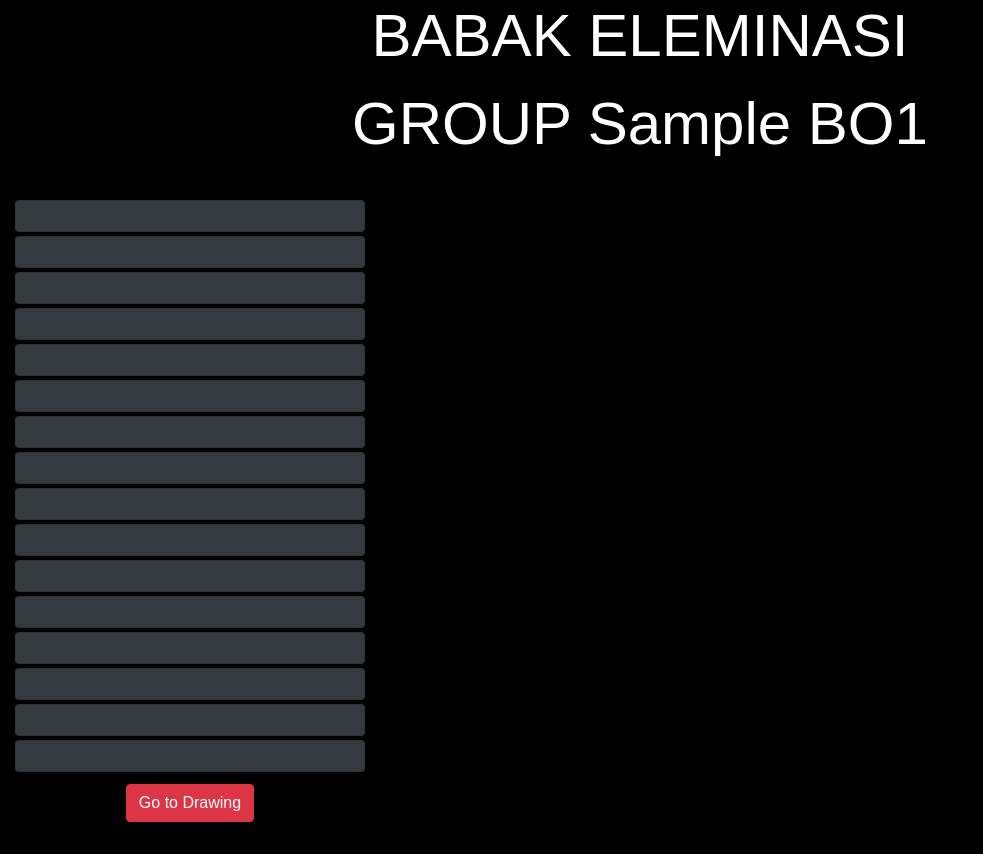
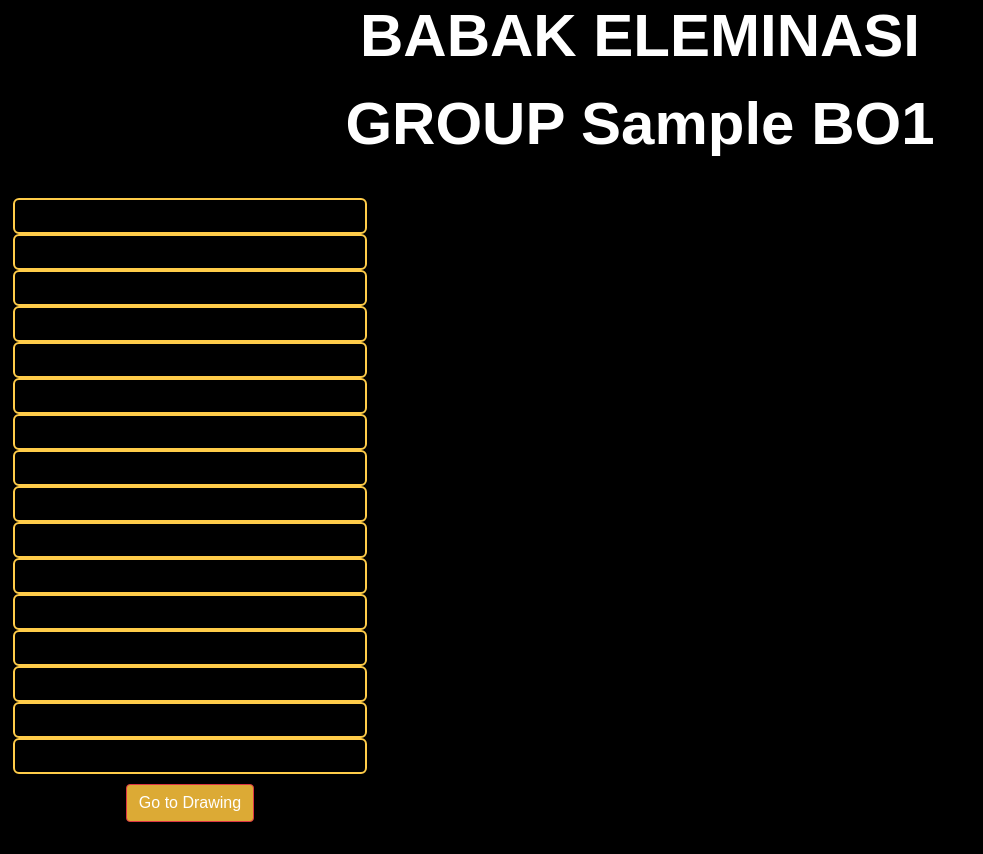
Before and after one commit to behabos53/drawg, a Flask app: template templates/home.html in a window 1280 px wide. Shown: the whole page, without its empty margins (0-983 px from the left). Run offline with Flask 3, Linux system fonts and the light colour scheme; the template is opened without the code that fills it: most values are stand-ins (such as "Sample title", 1, 10 or a date in 2020); some libraries are stand-ins or nearby versions; some web fonts are replaced.

Commit message:
change color

```diff
--- a/templates/home.html
+++ b/templates/home.html
@@ -8,7 +8,7 @@
         <style>
             body {
                 background: #000000; /* Change background to grey for a gaming feel */
-                font-family: 'Instruction', sans-serif;
+                font-family: sans-serif;
                 color: #fff; /* Change font color to white for contrast */
             }
 
@@ -42,28 +42,40 @@
 
             @media screen and (min-width: 1080px) {
             .card {
-                height: 4vh;
-                background-color: #343a40; /* Darken card background for a gaming feel */
-                color: #fff; /* Change text color to white for contrast */
-            }
-
-            h1.text-center.mb-3 {
-                color: #fff;
-                font-size: 60px;
-            }
-
-            .card {
                 /* existing styles */
                 height: 4vh;
-                background-color: #343a40;
+                background-color: #000000;
                 color: #fff;
                 display: flex;
                 justify-content: center; /* Horizontally center the text */
                 align-items: center; /* Vertically center the text */
+                overflow: hidden; /* Add this line */
+                overflow: hidden; /* Add this line */
+                outline: 2px solid #ffcc49; /* Add white outline */
             }
+        }
+
+            h1.text-center.mb-3 {
+                font-family: sans-serif;
+                color: #fff;
+                font-size: 60px;
+                font-weight: bold; /* Add this line */
+            }
+
             .header-container {
                 margin-bottom: 0px; /* Adjust as needed */
             }
+
+            #nextDrawButton {
+                margin-top: 10px;
+            }
+
+            .btn-danger {
+              color: #fff;
+              background-color: #dcaa35;
+              border-color: #dc3545;
+            }
+
         </style>
     </head>
     <body>
```
